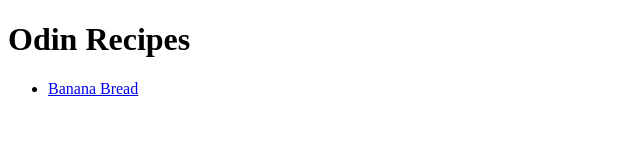
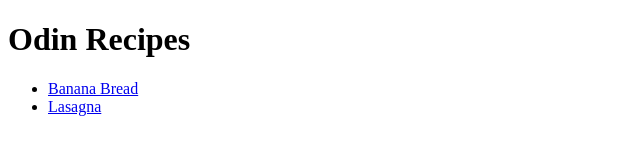
Before and after one commit to kul-arun/odin-recipes, a plain HTML site: page index.html in a window 1280 px wide. Shown: the full height of the page, 0-640 px from the left. Drawn offline with Linux system fonts and the light colour scheme.

Commit message:
Link Lasagna recipe webpage to homepage

```diff
--- a/index.html
+++ b/index.html
@@ -9,6 +9,7 @@
     <h1>Odin Recipes</h1>
     <ul>
         <li><a href="./recipes/banana-bread.html">Banana Bread</a></li>
+        <li><a href="./recipes/lasagna.html">Lasagna</a></li>
     </ul>
 </body>
 </html>
```
